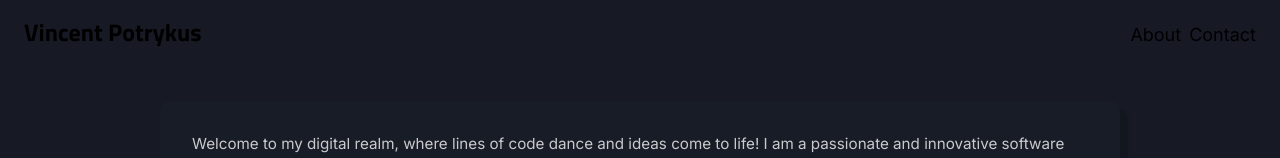
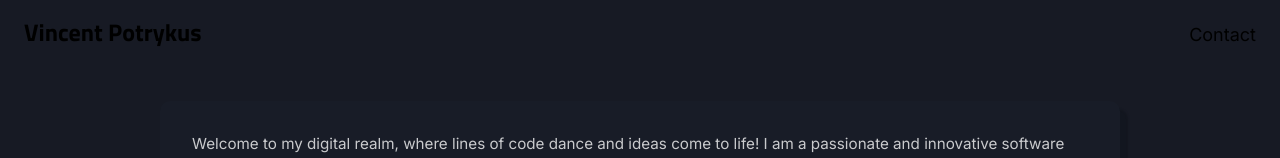
Before and after one commit to vnctptr/portfolio, a Next.js app: page / in a window 1280 px wide. Shown: the top 158 px of the page. Built offline with nearby package versions, Linux system fonts and the light colour scheme.

Commit message:
Remove "About" link from Nabvar

```diff
--- a/app/components/Navbar/Navbar.tsx
+++ b/app/components/Navbar/Navbar.tsx
@@ -11,12 +11,6 @@ export default function Navbar() {
       </div>
       <div>
         <a
-          href="about"
-          className="text-lg no-underline text-grey-darkest hover:text-blue-dark ml-2"
-        >
-          About
-        </a>
-        <a
           href="contact"
           className="text-lg no-underline text-grey-darkest hover:text-blue-dark ml-2"
         >
```
